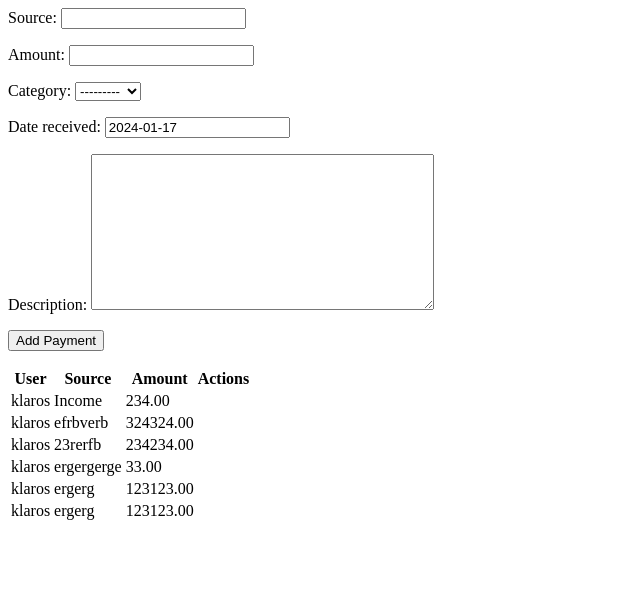
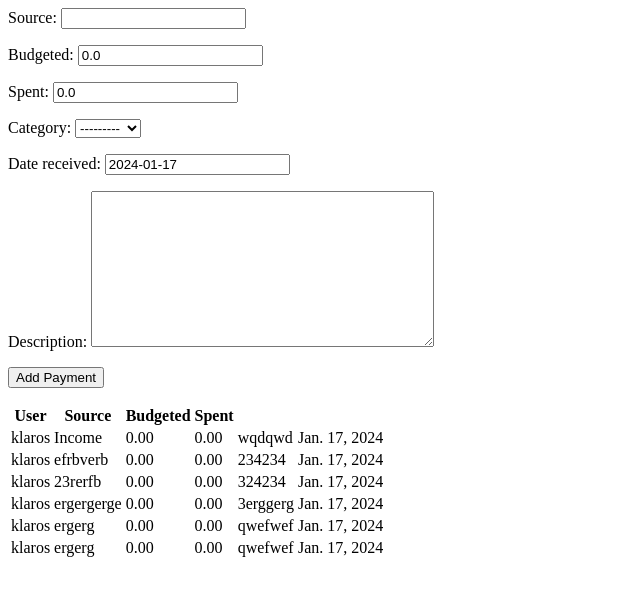
Before and after one commit to XovaLabs/BucketShark, a Django app: page /payments/onetime/ in a window 1280 px wide. Shown: the top 596 px of the page, without its empty margins (0-640 px from the left). Run offline with Django 5.2, Linux system fonts and the light colour scheme; a user stored in the database is signed in; data comes from the database, SQL or seed files in the repository.

Commit message:
Final Commit before major update
This is version 0.1. It's capable of adding items to the database. version 0.2 will be able to edit and delete items with a better interface.

```diff
--- a/bucketapp/models.py
+++ b/bucketapp/models.py
@@ -19,7 +19,8 @@ class BasePayment(models.Model):
     budget_id = models.BigAutoField(primary_key=True)
     user = models.ForeignKey(User, on_delete=models.CASCADE)
     source = models.CharField(max_length=100)  # source or name
-    amount = models.DecimalField(max_digits=10, decimal_places=2)
+    budgeted = models.DecimalField(max_digits=10, decimal_places=2, default=0.0)
+    spent = models.DecimalField(max_digits=10, decimal_places=2, default=0.0)
     category = models.ForeignKey('Category', on_delete=models.CASCADE)
     date_received = models.DateField(default=timezone.now)
     description = models.TextField(blank=True)
--- a/bucketapp/templates/bucketapp/payment_view.html
+++ b/bucketapp/templates/bucketapp/payment_view.html
@@ -10,15 +10,19 @@
     <tr>
         <th>User</th>
         <th>Source</th>
-        <th>Amount</th>
+        <th>Budgeted</th>
+        <th>Spent</th>
         <!-- ... other fields ... -->
-        <th>Actions</th>
     </tr>
     {% for payment in payment_records %}
     <tr>
         <td>{{ payment.user }}</td>
         <td>{{ payment.source }}</td>
-        <td>{{ payment.amount }}</td>
+        <td>{{ payment.budgeted }}</td>
+        <td>{{ payment.spent }}</td>
+        <td>{{ payment.description }}</td>
+        <td>{{ payment.date_received }}</td>
+
         <!-- ... other fields ... -->
         <td>
             <!-- Add Edit/Delete buttons here -->
--- a/bucketapp/urls.py
+++ b/bucketapp/urls.py
@@ -12,4 +12,6 @@ urlpatterns = [
     path('create_category/', CategoryClass.as_view(), name='create_category'),
     path('payments/onetime/', OneTimePaymentView.as_view(), name='add_onetime_payment'),
     path('payments/repeated/', RepeatedPaymentView.as_view(), name='add_repeated_payment'),
+    # path('dashboard/summary/'),
+    # path('dashboard/'),
 ]
```
Also changed, not shown: bucketapp/migrations/0002_remove_onetimepayment_amount_and_more.py (added), db.sqlite3.
